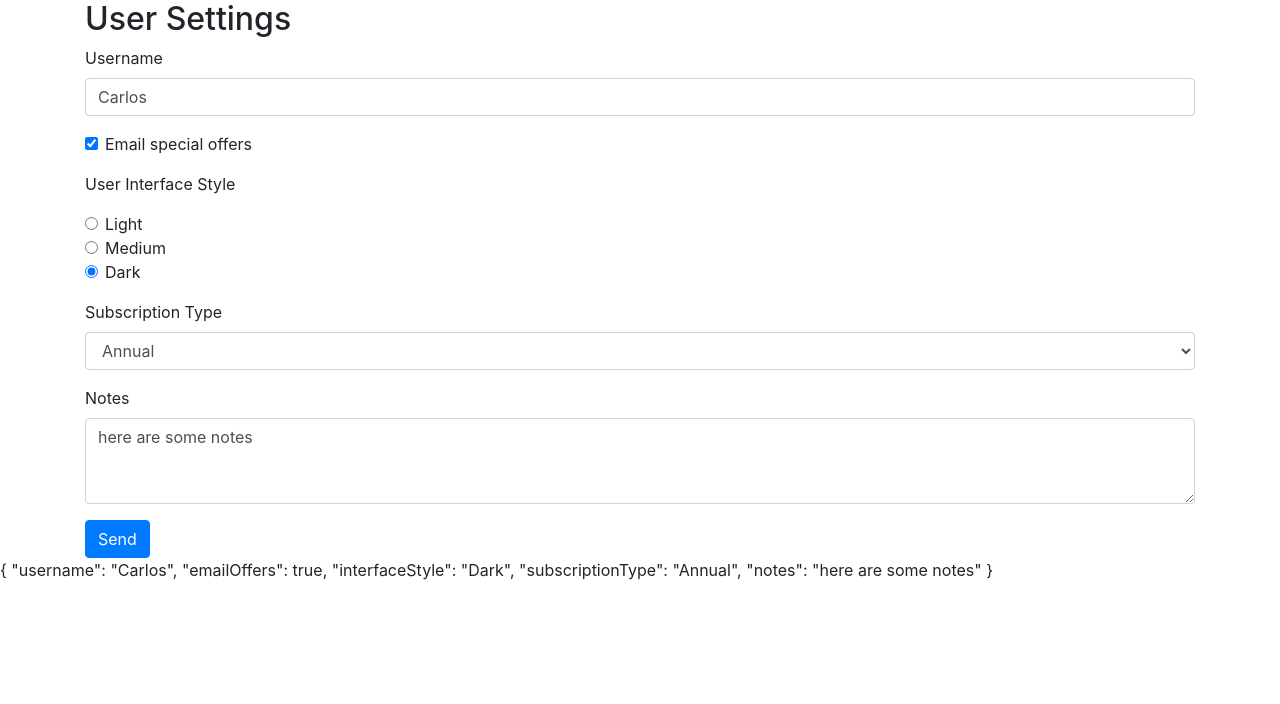
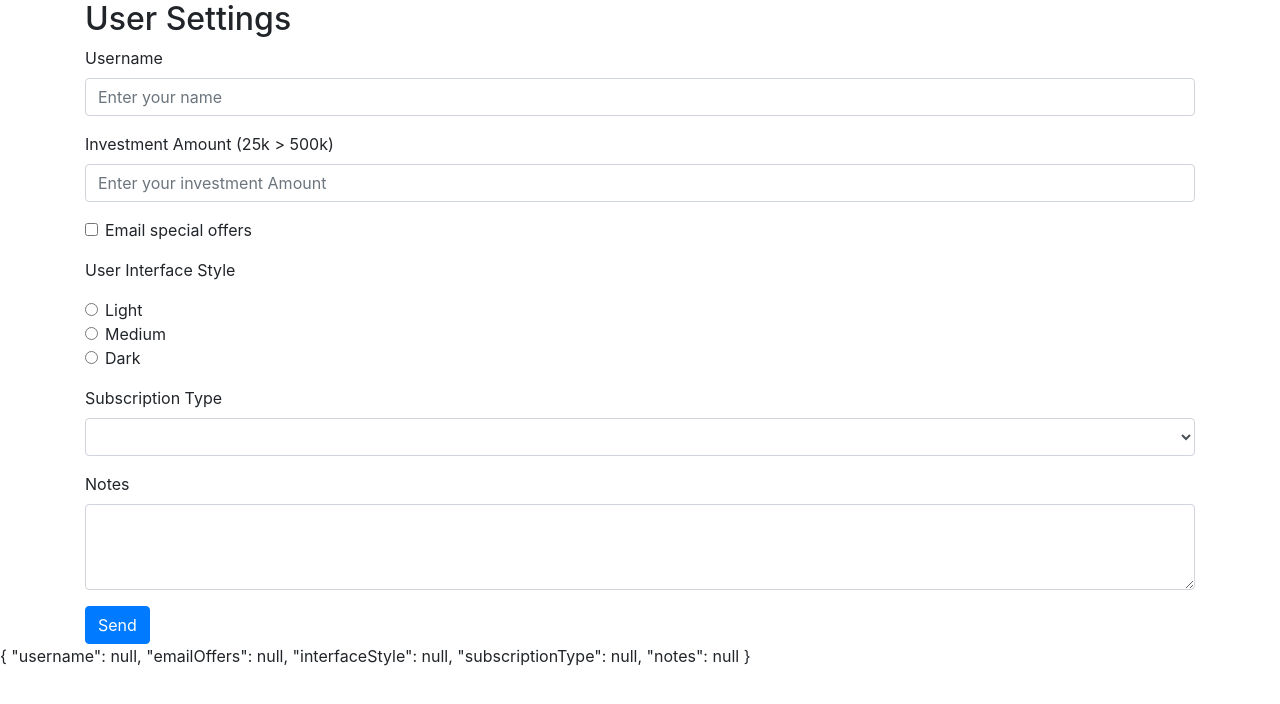
Before and after one commit to molinacarlosdev/basicAngularForm, an Angular app: page / in a window 1280 px wide. Shown: the top 704 px of the page. Built offline with nearby package versions, Linux system fonts and the light colour scheme.

Commit message:
Added Investment Amount to our form and Interface

```diff
--- a/src/app/data/interface-user-settings.ts
+++ b/src/app/data/interface-user-settings.ts
@@ -1,5 +1,6 @@
 export interface IUserSettings {
   name: string;
+  investmentamount: number;
   emailOffers: boolean;
   interfaceStyle: string;
   subscriptionType: string;
--- a/src/app/user-settings-form/user-settings-form.component.html
+++ b/src/app/user-settings-form/user-settings-form.component.html
@@ -1,6 +1,7 @@
 <div class="container">
   <h2>User Settings</h2>
-  <form #form="ngForm">
+  <!-- ngNativeValidate will allow the browser to validate each control now -->
+  <form #form="ngForm" ngNativeValidate>
     <div class="form-group">
       <label for="name">Username</label>
       <input
@@ -9,7 +10,23 @@
         type="text"
         placeholder="Enter your name"
         class="form-control"
+        required
+        minlength="4"
         [(ngModel)]="userSettings.name"
+      />
+    </div>
+    <div class="form-group">
+      <label for="investmentAmount">Investment Amount (25k > 500k)</label>
+      <input
+        id="investmentAmount"
+        name="investmentAmount"
+        type="number"
+        placeholder="Enter your investment Amount"
+        class="form-control"
+        required
+        [(ngModel)]="userSettings.investmentAmount"
+        min="25000"
+        max="500000"
       />
     </div>
     <div class="form-check form-group">
--- a/src/app/user-settings-form/user-settings-form.component.ts
+++ b/src/app/user-settings-form/user-settings-form.component.ts
@@ -7,11 +7,12 @@ import { IUserSettings } from "../data/interface-user-settings";
 })
 export class UserSettingsFormComponent implements OnInit {
   userSettings: IUserSettings = {
-    name: "Carlos",
-    emailOffers: true,
-    interfaceStyle: "Dark",
-    subscriptionType: "Annual",
-    notes: "here are some notes"
+    name: null,
+    investmentamount: null,
+    emailOffers: null,
+    interfaceStyle: null,
+    subscriptionType: null,
+    notes: null
   };
   constructor() {}
 
```
